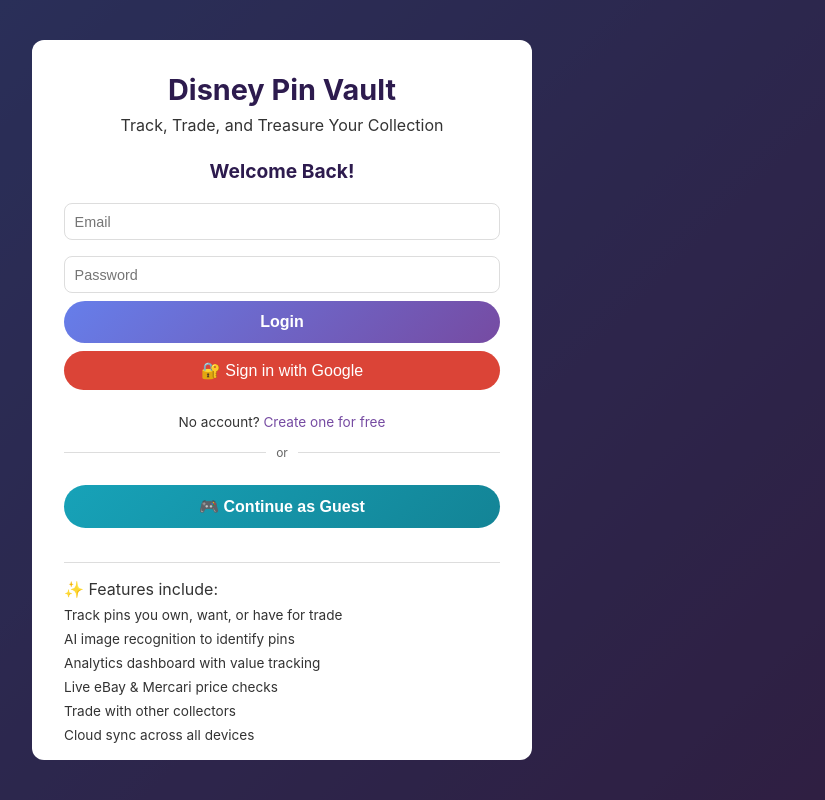
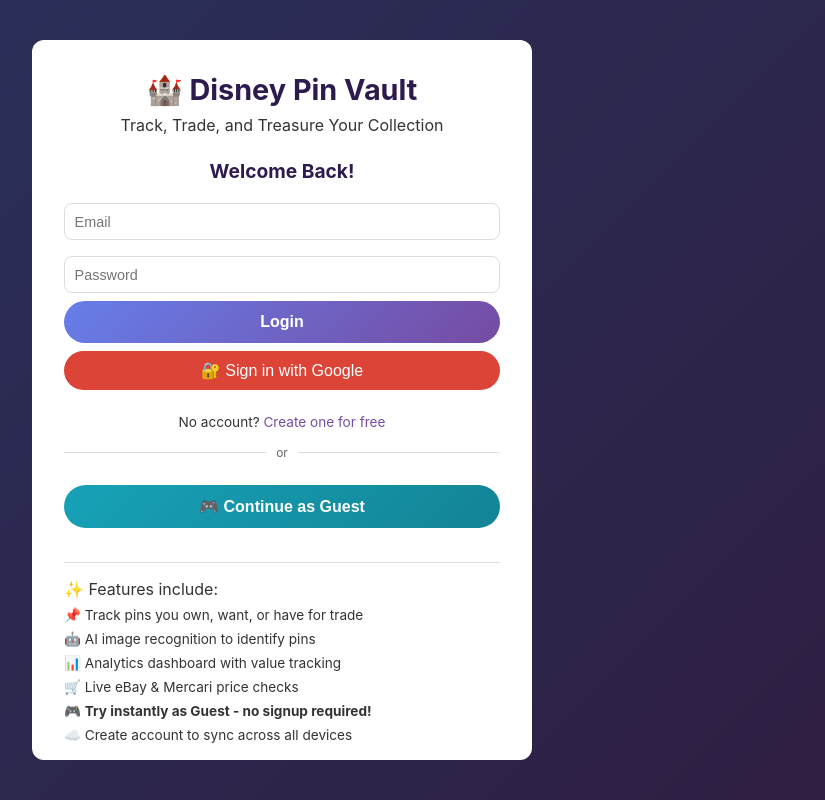
Before and after one commit to mehersalim/Disney-Pin-Vault, a plain HTML site: page index.html in a window 1280 px wide. Shown: the whole page, without its empty margins (358-1183 px from the left). Drawn offline with nearby package versions, Linux system fonts and the light colour scheme; no server answers.

Commit message:
Update index.html

```diff
--- a/index.html
+++ b/index.html
@@ -4,12 +4,13 @@
   File: index.html
   Description:
   This is the main HTML file for the Disney Pin Vault application.
-  It combines ALL phases:
+  It combines all phases and Guest Mode:
 
-  Phase 1: Basic CRUD + Local Storage
-  Phase 2: Tags, Search, Import/Export, Image Upload
-  Phase 3: Firebase Auth, Cloud Sync, Trading System
-  Phase 4: AI Scanner, Analytics, Marketplace Integration
+  - Phase 1: Basic CRUD + Local Storage
+  - Phase 2: Tags, Search, Import/Export, Image Upload
+  - Phase 3: Firebase Auth, Cloud Sync, Trading System
+  - Phase 4: AI Scanner, Analytics Dashboard, Marketplace Integration
+  - NEW: Guest Mode - Try without signing up!
 
   Every feature is documented and ready to use.
 -->
@@ -27,6 +28,11 @@
       EXTERNAL LIBRARIES
       ==================
       These are all the third-party libraries we use:
+      - Firebase: Cloud database, authentication, storage
+      - TensorFlow.js: AI image recognition
+      - Chart.js: Analytics visualizations
+      - QR Scanner: Barcode/QR code scanning
+      - Day.js: Date manipulation
     -->
 
     <!-- Firebase SDK (Phase 3 - Cloud & Auth) -->
@@ -54,13 +60,13 @@
 <body>
 
     <!-- ============================================ -->
-    <!-- AUTHENTICATION MODAL (Phase 3)                -->
+    <!-- AUTHENTICATION MODAL (Phase 3 + Guest Mode)  -->
     <!-- Shows when user is not logged in             -->
     <!-- ============================================ -->
     <div id="authModal" class="modal" style="display: flex;">
         <div class="modal-content auth-modal">
             <div class="auth-header">
-                <h1>Disney Pin Vault</h1>
+                <h1>🏰 Disney Pin Vault</h1>
                 <p>Track, Trade, and Treasure Your Collection</p>
             </div>
 
@@ -86,22 +92,24 @@
                 </div>
             </div>
 
+            <!-- Guest button will be added by JavaScript dynamically -->
+
             <div class="auth-features">
                 <p>✨ Features include:</p>
                 <ul>
-                    <li>Track pins you own, want, or have for trade</li>
-                    <li>AI image recognition to identify pins</li>
-                    <li>Analytics dashboard with value tracking</li>
-                    <li>Live eBay & Mercari price checks</li>
-                    <li>Trade with other collectors</li>
-                    <li>Cloud sync across all devices</li>
+                    <li>📌 Track pins you own, want, or have for trade</li>
+                    <li>🤖 AI image recognition to identify pins</li>
+                    <li>📊 Analytics dashboard with value tracking</li>
+                    <li>🛒 Live eBay & Mercari price checks</li>
+                    <li>🎮 <strong>Try instantly as Guest - no signup required!</strong></li>
+                    <li>☁️ Create account to sync across all devices</li>
                 </ul>
             </div>
         </div>
     </div>
 
     <!-- ============================================ -->
-    <!-- MAIN APPLICATION (shown after login)         -->
+    <!-- MAIN APPLICATION (shown after login/guest)   -->
     <!-- ============================================ -->
     <div id="appContent" style="display: none;">
 
```
